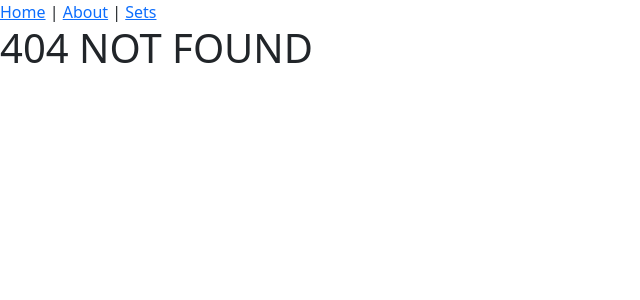
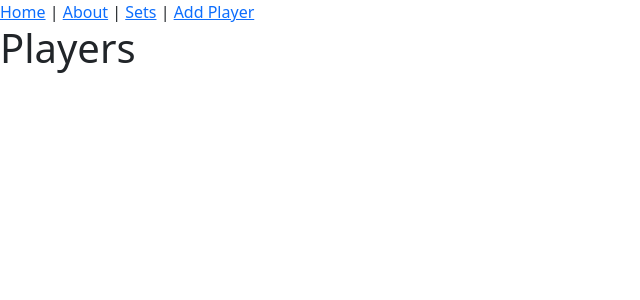
Before and after one commit to jmason87/ygs-watch-fe, a Vue app: page /hockey/players/addPlayers in a window 1280 px wide. Before the commit this address had no page. Shown: the top 300 px of the page, without its empty margins (0-640 px from the left). Built offline with nearby package versions, Linux system fonts and the light colour scheme; what vue-good-table would draw is missing.

Commit message:
route, nav, and page setup

```diff
--- a/src/App.vue
+++ b/src/App.vue
@@ -3,7 +3,8 @@
     <nav>
       <router-link to="/">Home</router-link> |
       <router-link to="/about">About</router-link> |
-      <router-link to="/hockey/sets/year">Sets</router-link>
+      <router-link to="/hockey/sets/year">Sets</router-link> |
+      <router-link to="/hockey/players/addPlayers">Add Player</router-link>
     </nav>
     <router-view/>
   </div>
--- a/src/router/index.js
+++ b/src/router/index.js
@@ -41,6 +41,12 @@ const routes = [
 
   // Player Routes
 
+  {
+    path: '/hockey/players/addPlayers',
+    name: 'addPlayer',
+    component: () => import(/* webpackChunkName: "about" */'../views/hockey/players/AddPlayer.vue')
+  },
+
   // Misc Routes
 
   {
--- /dev/null
+++ b/src/views/hockey/players/AddPlayer.vue
@@ -0,0 +1,11 @@
+<template>
+    <div>
+        <h1>Players</h1>
+    </div>
+</template>
+
+<script>
+export default {
+
+}
+</script>
```
